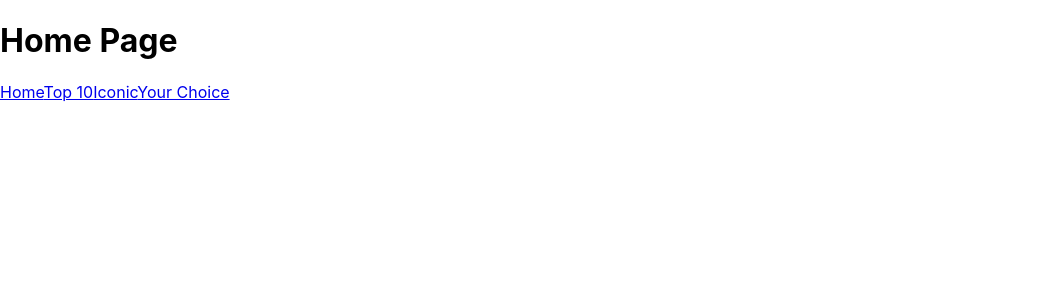
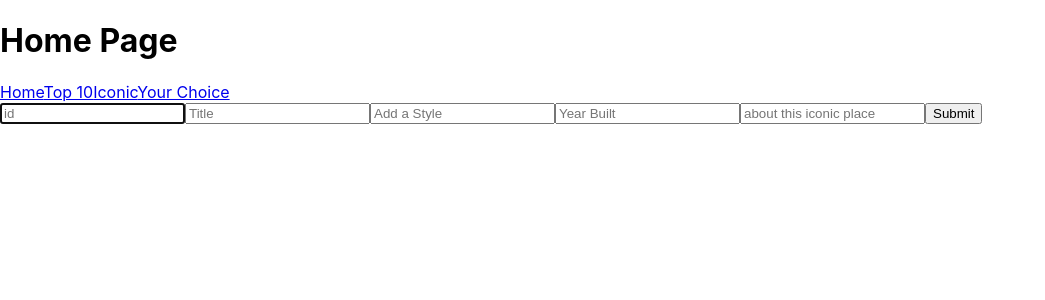
Before and after one commit to sevennq86/NYC-Architecture-API, a React (Create React App) app in the folder client/: page /iconics/1/edit in a window 1280 px wide. Shown: the top 300 px of the page, without its empty margins (0-1045 px from the left). Built offline with nearby package versions, Linux system fonts and the light colour scheme; no server answers.

Commit message:
Added IconicEdit file to screens and completed its routing

```diff
--- a/client/src/App.js
+++ b/client/src/App.js
@@ -2,6 +2,7 @@ import "./App.css";
 import Nav from "./components/Nav"
 import Iconics from "./screens/Iconics";
 import IconicDetail from "./screens/IconicDetail.jsx"
+import IconicEdit from "./screens/IconicEdit"
 import { Routes, Route } from "react-router-dom";
 
 function App() {
@@ -12,6 +13,7 @@ function App() {
       <Routes>
         <Route path="/iconics" element={<Iconics />} />
         <Route path="/iconic/:id" element={<IconicDetail />} />
+        <Route path="/iconics/:id/edit" element={<IconicEdit/>} />
       </Routes>
     </div>
   );
--- a/client/src/screens/IconicDetail.jsx
+++ b/client/src/screens/IconicDetail.jsx
@@ -1,5 +1,5 @@
 import { useState, useEffect } from 'react';
-import { getIconic } from '../services/iconic.js';
+import { deleteIconic, getIconic } from '../services/iconic.js';
 import { Link, useParams, useNavigate } from "react-router-dom";
 
 export default function IconicDetail() {
@@ -23,14 +23,14 @@ export default function IconicDetail() {
       <h5>{iconic.year}</h5>
       <p>{iconic.about}</p>
       <div>
-        {/* <button>
+        <button>
           <Link to={`/iconics/${iconic._id}/edit`}>Edit Iconic Sites</Link>
         </button>
         <button onClick={() => {
           deleteIconic(iconic._id)
           navigate("/iconics", { replace: true })
         }}>Delete Iconic Site</button>
-         */}
+
       </div>
 
     </div>
--- /dev/null
+++ b/client/src/screens/IconicEdit.jsx
@@ -0,0 +1,77 @@
+import { useState, useEffect } from 'react';
+import { useNavigate, useParams } from 'react-router-dom';
+import { updateIconic, getIconic } from '../services/iconic';
+
+export default function IconicEdit() {
+  const [iconic, setIconic] = useState({
+    _id: "",
+    title: "",
+    architecturalStyle: "",
+    year: "",
+    about: "",
+  })
+
+  let navigate = useNavigate()
+  const { id } = useParams()
+
+  useEffect(() => {
+    const fetchIconic = async () => {
+      let oneIconic = await getIconic(id)
+      setIconic(oneIconic)
+    }
+
+    fetchIconic()
+  }, [id])
+
+  const handleChange = (event) => {
+    const { name, value } = event.target
+    setIconic({
+      ...iconic,
+      [name]: value,
+    })
+  }
+
+  const handleSubmit = async (event) => {
+    event.preventDefault()
+    await updateIconic(id, iconic)
+    navigate("/iconics", { replace: true })
+  }
+
+  return (
+    <form onSubmit={handleSubmit}>
+      <input
+        placeholder="id"
+        name="_id"
+        value={iconic._id}
+        onChange={handleChange}
+        required
+        autoFocus
+      />
+      <input
+        placeholder="Title"
+        name="title"
+        value={iconic.title}
+        onChange={handleChange}
+      />
+      <input
+        placeholder="Add a Style"
+        name="architecturalStyle"
+        value={iconic.architecturalStyle}
+        onChange={handleChange}
+      />
+      <input
+        placeholder="Year Built"
+        name="year"
+        value={iconic.year}
+        onChange={handleChange}
+      />
+      <input
+        placeholder="about this iconic place"
+        name="about"
+        value={iconic.about}
+        onChange={handleChange}
+      />
+      <button type="submit">Submit</button>
+    </form>
+  )
+}
```
